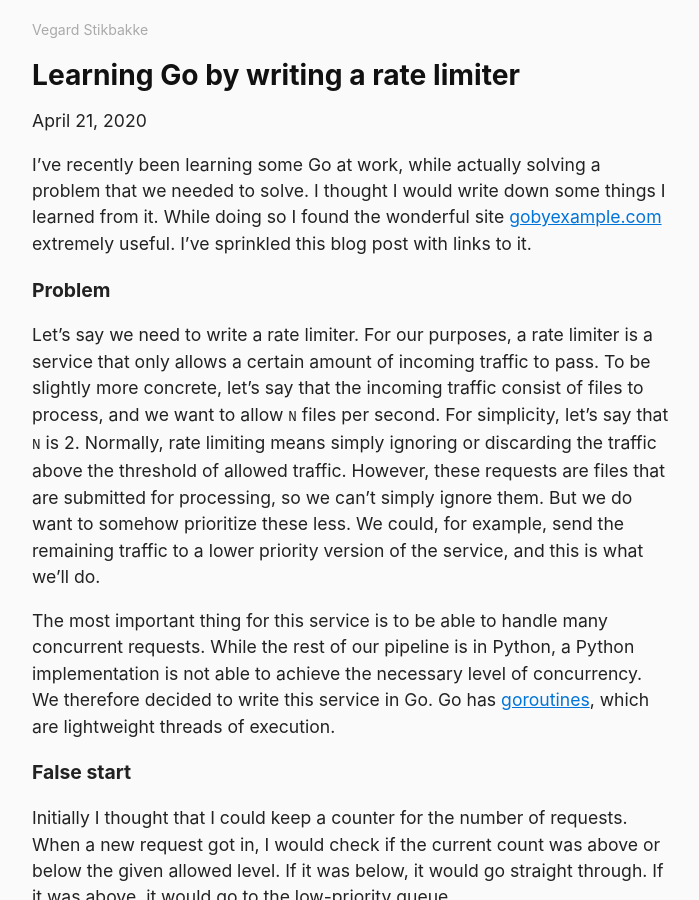
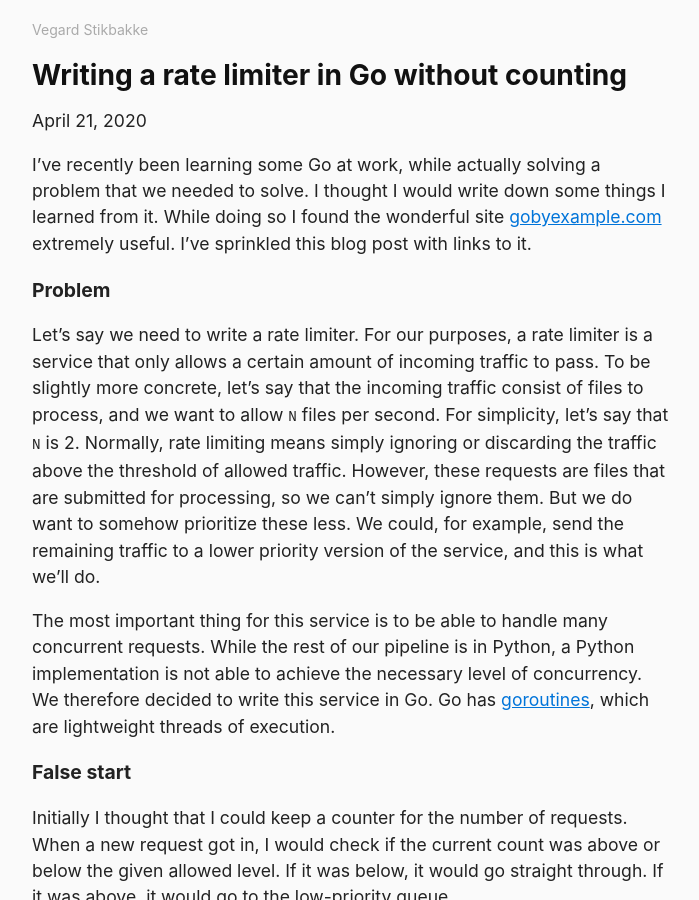
Before and after one commit to vegarsti/vegarsti.github.io, a Jekyll site: the page built from _posts/2020-04-21-go-rate-limiter.md, in a window 1280 px wide and 900 px high. Shown: the whole window, without its empty margins (288-987 px from the left). Built offline with Jekyll 4.4.1, drawn with Linux system fonts in a browser that asks for light colours; nearby versions of some CDN libraries.

Commit message:
Change title of recent Go post

```diff
--- a/_posts/2020-04-21-go-rate-limiter.md
+++ b/_posts/2020-04-21-go-rate-limiter.md
@@ -1,6 +1,6 @@
 ---
 layout: post
-title: Learning Go by writing a rate limiter
+title: Writing a rate limiter in Go without counting
 ---
 
 I've recently been learning some Go at work, while actually solving a problem that we needed to solve.
```
